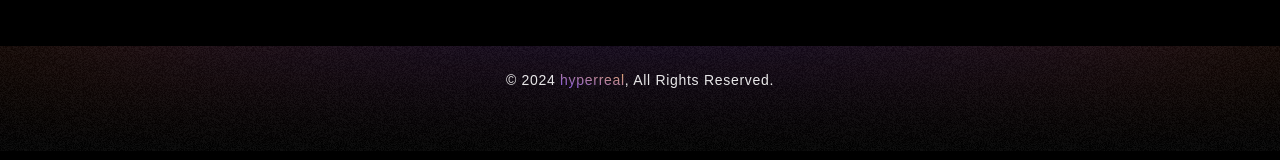
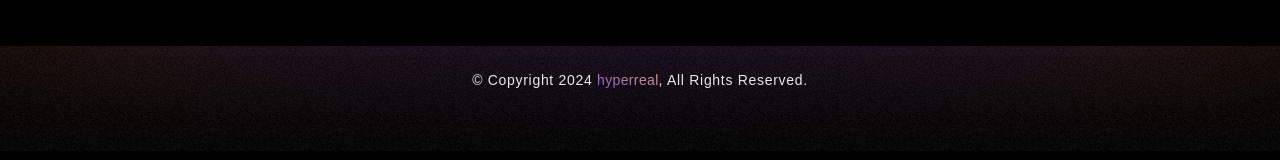
Before and after one commit to samadhi1311/hyperreal, a Next.js app: page /work in a window 1280 px wide. Shown: the part 649-809 px from the top of the page. Built offline with nearby package versions, Linux system fonts and the light colour scheme; a web font is replaced by a local one.

Commit message:
Updated styles for more contrast

```diff
--- a/components/footer.tsx
+++ b/components/footer.tsx
@@ -73,7 +73,8 @@
 
 						<div className=''>
 							<P3 className='tracking-wider opacity-90'>
-								&copy; 2024 <span className='bg-gradient-to-tr from-violet-500 to-orange-300 bg-clip-text text-transparent'>hyperreal</span>, All Rights Reserved.
+								&copy; Copyright 2024 <span className='bg-gradient-to-tr from-violet-500 to-orange-300 bg-clip-text font-medium tracking-wide text-transparent'>hyperreal</span>, All
+								Rights Reserved.
 							</P3>
 						</div>
 					</footer>
```
